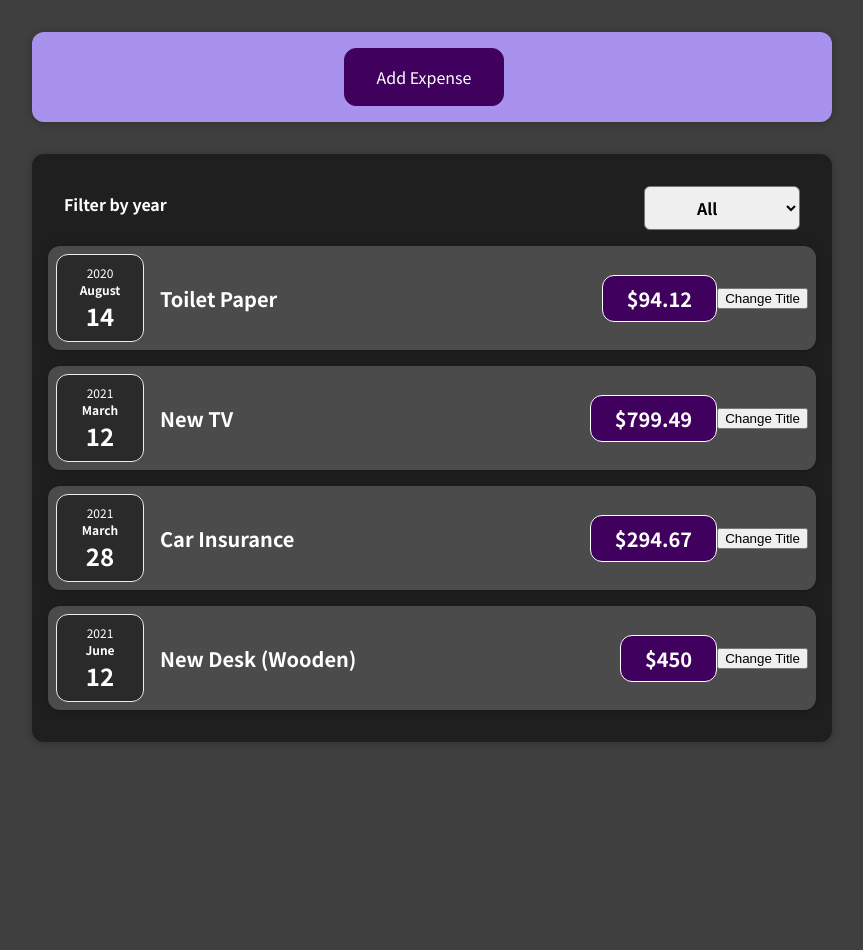
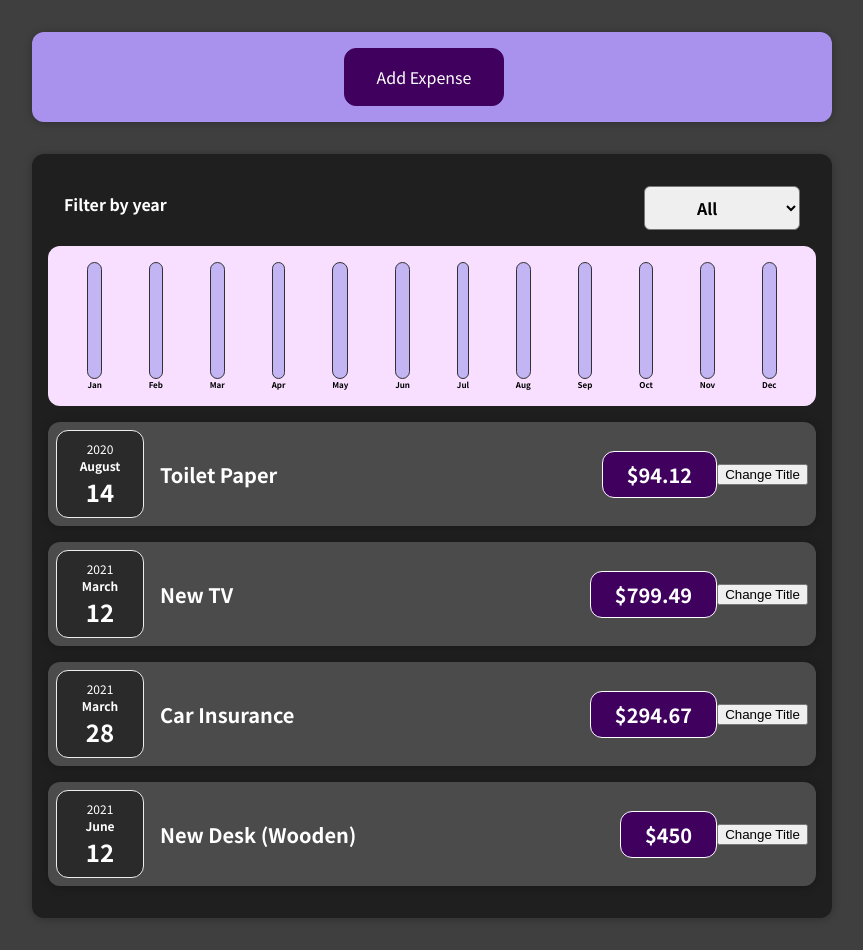
Before and after one commit to nielsmichael/react_practice, a React (Create React App) app: page / in a window 1280 px wide. Shown: the whole page, without its empty margins (208-1071 px from the left). Before the commit the page ends 800 px from the top, so only its background shows below. Built offline with nearby package versions, Linux system fonts and the light colour scheme.

Commit message:
Implement ExpensesChart.js in Expenses.js, passing filteredItems as property to be evaluated

```diff
--- a/src/components/Chart/Chart.js
+++ b/src/components/Chart/Chart.js
@@ -3,13 +3,16 @@
 import "./Chart.css";
 
 const Chart = (props) => {
+  const dataPointVals = props.dataPoints.map((dataPoint) => dataPoint.val); // Transform datapoint object into just a number, so that dataPointVals simply stores an array of numbers
+  const totalMax = Math.max(...dataPointVals); // Use spread operator to extract elements of array and add them as individual arguments
+
   return (
     <div className="chart">
       {props.dataPoints.map((dataPoint) => (
         <ChartBar
           key={dataPoint.label}
           val={dataPoint.property}
-          maxVal={null}
+          maxVal={totalMax}
           label={dataPoint.label}
         />
       ))}
--- a/src/components/Expenses/Expenses.js
+++ b/src/components/Expenses/Expenses.js
@@ -2,6 +2,7 @@
 import Card from "../UI/Card";
 import ExpensesFilter from "./ExpensesFilter";
 import ExpenseList from "./ExpenseList";
+import ExpensesChart from "./ExpensesChart";
 import "./Expenses.css";
 
 const Expenses = (props) => {
@@ -28,6 +29,7 @@
           selected={selectedFilterYear}
           liftSelectedYear={listenToYear}
         />
+        <ExpensesChart expenses={filteredItems} />
         <ExpenseList items={filteredItems} />
       </Card>
     </div>
--- a/src/components/Expenses/ExpensesChart.js
+++ b/src/components/Expenses/ExpensesChart.js
@@ -17,7 +17,7 @@
     { label: "Dec", val: 0 },
   ];
 
-  for (const expense in props.expenses) {
+  for (const expense of props.expenses) {
     // Loop through and look at existing expenses in props.expenses
     const expenseMonth = expense.date.getMonth(); // starting at index 0 => January => 0
     chartDatapoints[expenseMonth].val += expense.amount; // Increase value of a given month by that expense amount
@@ -26,7 +26,7 @@
     <Chart
       dataPoints={
         // Pass the datapoints array to the chart:
-        (datapoints = { chartDatapoints })
+        chartDatapoints
       }
     />
   );
```
